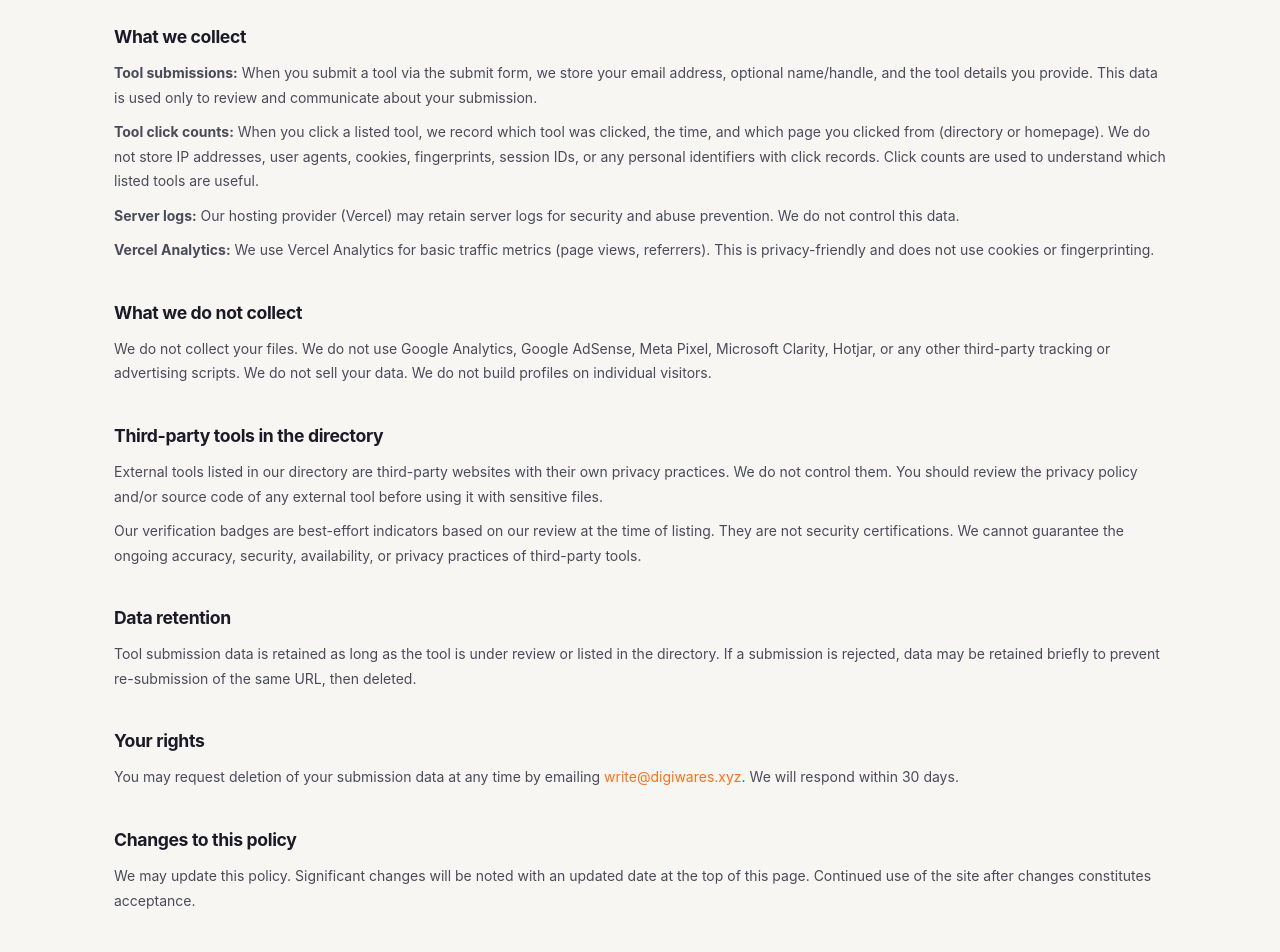
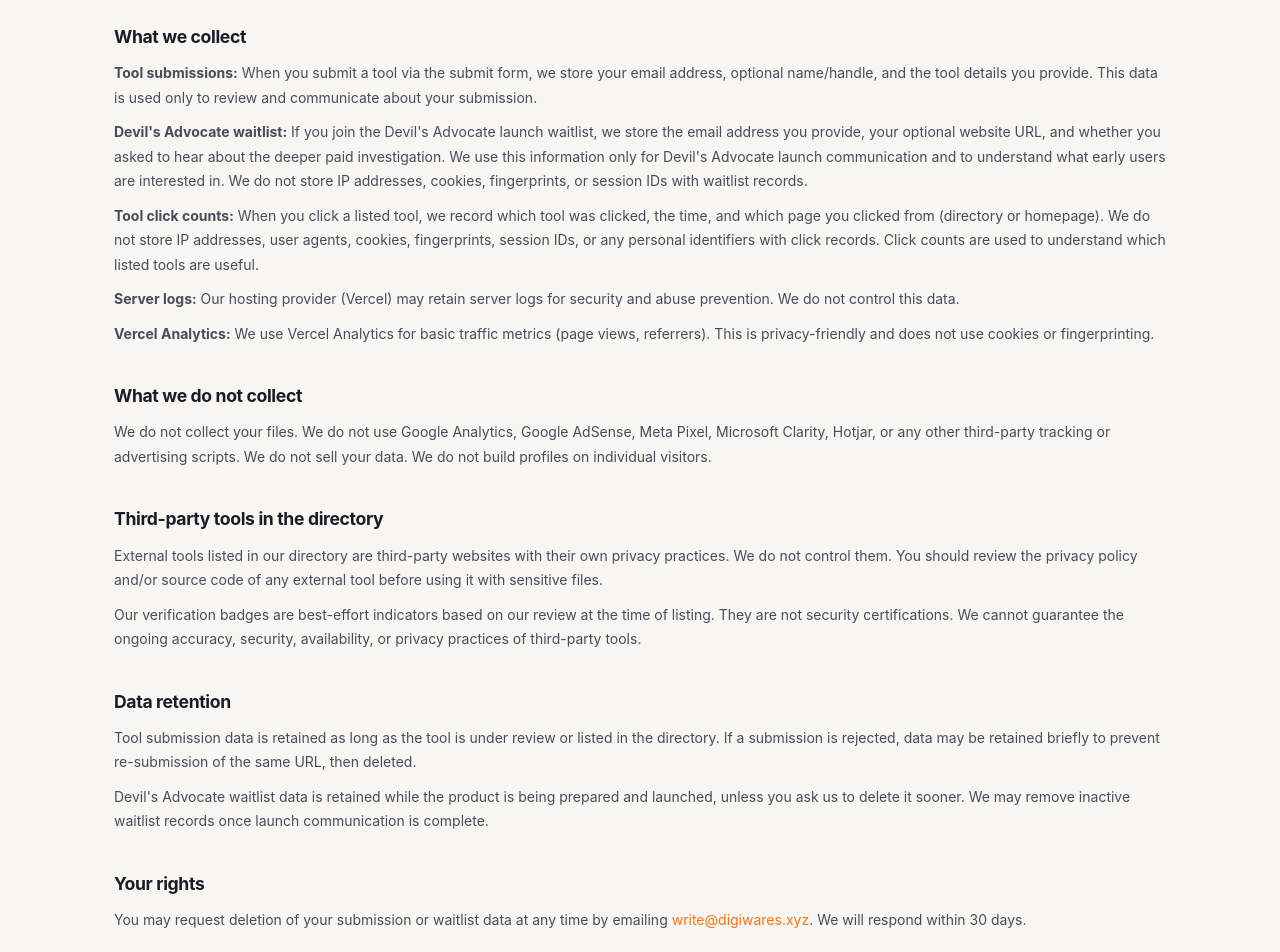
Before and after one commit to digitalwareshub/nouploadtools-new, a Next.js app: page /privacy in a window 1280 px wide. Shown: the part 440-1392 px from the top of the page. Built offline with nearby package versions, Linux system fonts and the light colour scheme.

Commit message:
Document Devil's Advocate waitlist data

```diff
--- a/app/privacy/page.tsx
+++ b/app/privacy/page.tsx
@@ -6,7 +6,7 @@ import Breadcrumbs from '@/components/Breadcrumbs';
 export const metadata: Metadata = {
   title: 'Privacy Policy',
   description:
-    'NoUploadTools privacy policy. We collect minimal data — tool submission emails only. No file uploads, no tracking pixels, no ad networks.',
+    'NoUploadTools privacy policy. We collect minimal data for tool submissions and optional product waitlists. No tracking pixels or ad networks.',
   alternates: { canonical: 'https://nouploadtools.com/privacy' },
   openGraph: {
     title: 'Privacy Policy — NoUploadTools',
@@ -54,7 +54,7 @@ export default function PrivacyPage() {
           Privacy Policy
         </h1>
         <p style={{ fontSize: 12, color: 'var(--text-3)', marginBottom: 40 }}>
-          Last updated: June 28, 2026 · Operated by Digiwares
+          Last updated: September 7, 2026 · Operated by Digiwares
         </p>
 
         <Section title="Overview">
@@ -78,6 +78,14 @@ export default function PrivacyPage() {
             <strong>Tool submissions:</strong> When you submit a tool via the submit form, we store
             your email address, optional name/handle, and the tool details you provide. This data is
             used only to review and communicate about your submission.
+          </P>
+          <P>
+            <strong>Devil&apos;s Advocate waitlist:</strong> If you join the Devil&apos;s Advocate
+            launch waitlist, we store the email address you provide, your optional website URL, and
+            whether you asked to hear about the deeper paid investigation. We use this information
+            only for Devil&apos;s Advocate launch communication and to understand what early users are
+            interested in. We do not store IP addresses, cookies, fingerprints, or session IDs with
+            waitlist records.
           </P>
           <P>
             <strong>Tool click counts:</strong> When you click a listed tool, we record which tool
@@ -124,11 +132,16 @@ export default function PrivacyPage() {
             directory. If a submission is rejected, data may be retained briefly to prevent
             re-submission of the same URL, then deleted.
           </P>
+          <P>
+            Devil&apos;s Advocate waitlist data is retained while the product is being prepared and
+            launched, unless you ask us to delete it sooner. We may remove inactive waitlist records
+            once launch communication is complete.
+          </P>
         </Section>
 
         <Section title="Your rights">
           <P>
-            You may request deletion of your submission data at any time by emailing{' '}
+            You may request deletion of your submission or waitlist data at any time by emailing{' '}
             <a href="mailto:write@digiwares.xyz" style={{ color: 'var(--accent)' }}>
               write@digiwares.xyz
             </a>
```
